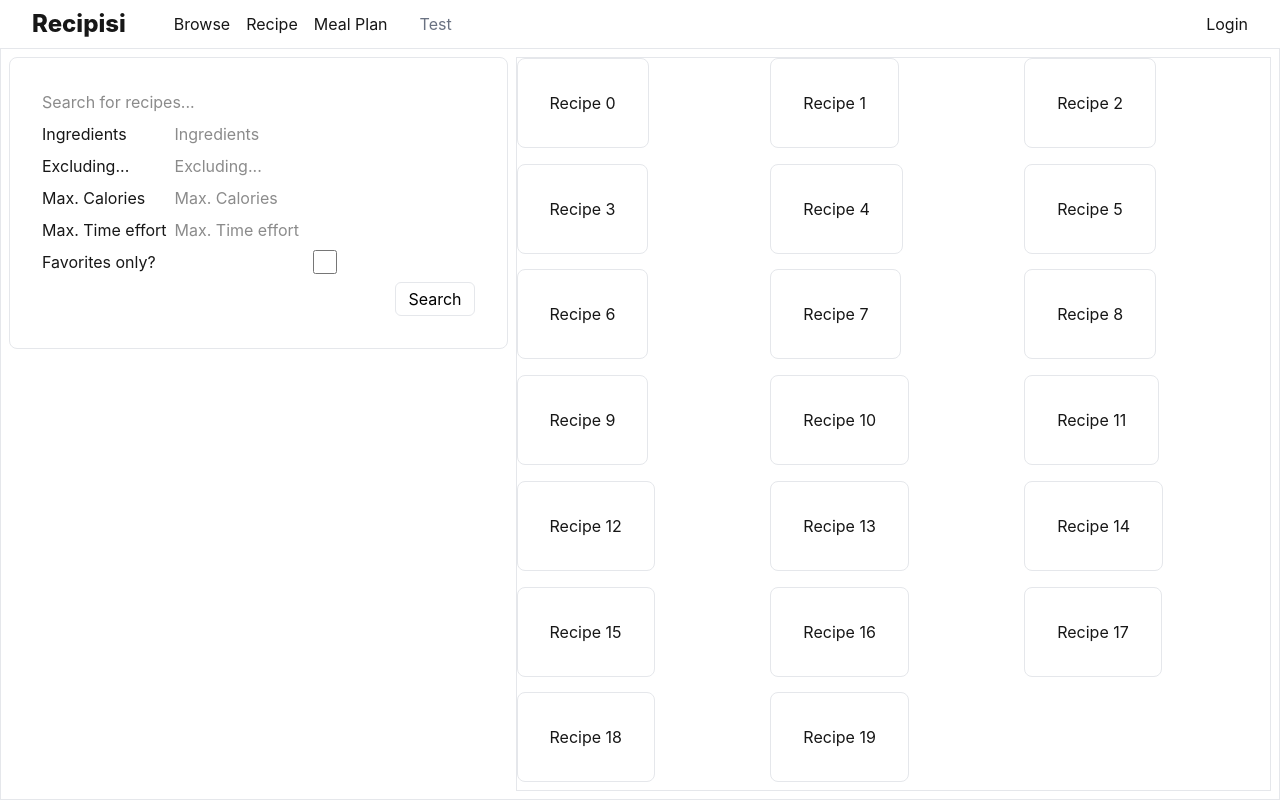
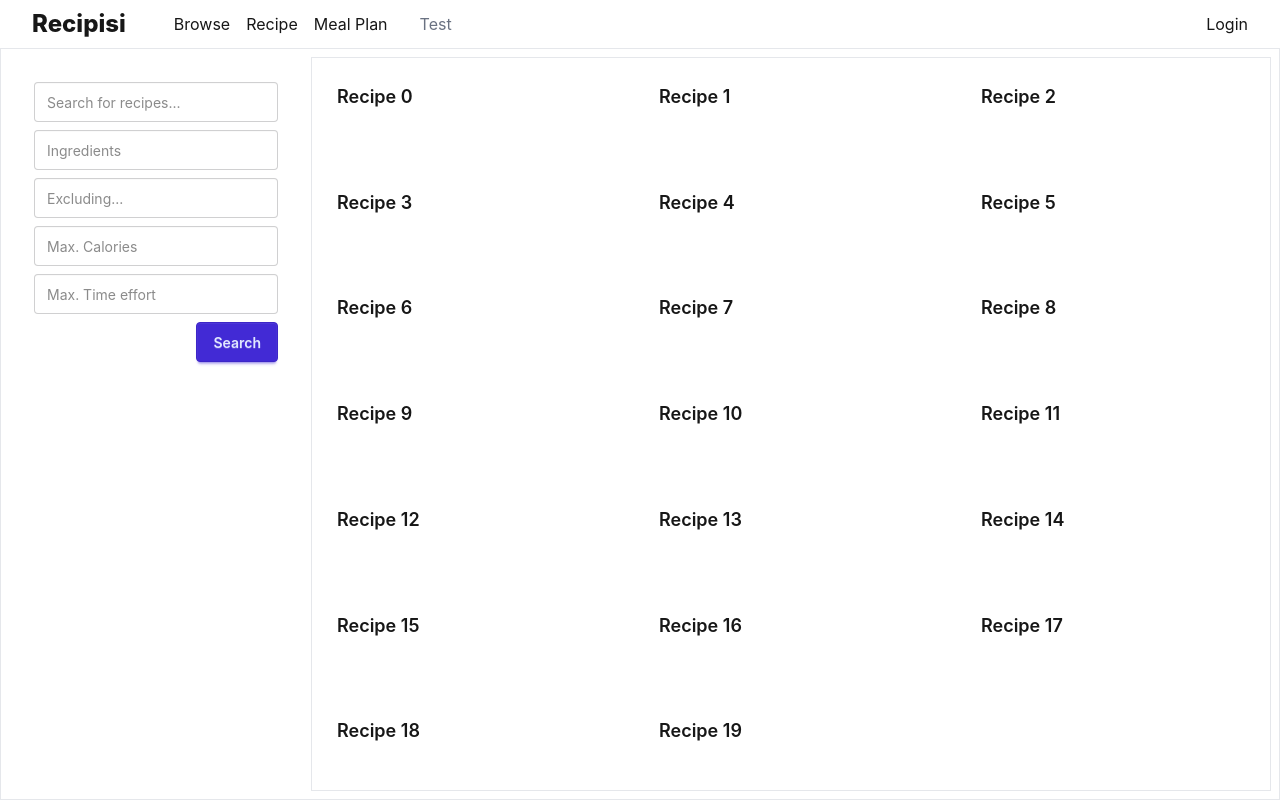
Before and after one commit to Hinotori91/ReciPisi, a Next.js app: page /browse in a window 1280 px wide. Built offline with nearby package versions, Linux system fonts and the light colour scheme.

Commit message:
migrated first batch to daisy

```diff
--- a/src/app/browse/RecipeCard.tsx
+++ b/src/app/browse/RecipeCard.tsx
@@ -3,7 +3,13 @@ import Card from '@/components/Card'
 type RecipeCardProps = { title?: string }
 
 const RecipeCard = ({ title = 'Unknown recipe' }: RecipeCardProps) => {
-	return <Card className="flex flex-col gap-2 p-2 w-full">{title}</Card>
+	return (
+		<Card>
+			<div className="card-body">
+				<h2 className="card-title">{title}</h2>
+			</div>
+		</Card>
+	)
 }
 
 export default RecipeCard
--- a/src/app/browse/Search.tsx
+++ b/src/app/browse/Search.tsx
@@ -1,21 +1,20 @@
-import Button from '@/components/Button'
 import Card from '@/components/Card'
 import LabeledInput from '@/components/LabeledInput'
 import SearchBar from '@/components/SearchBar'
 
 const Search = () => {
 	return (
-		<Card className="flex flex-col gap-2 p-2">
-			<SearchBar placeholder="Search for recipes..." />
-			<div className="grid grid-cols-[1fr_300px] gap-2">
+		<Card>
+			<div className="card-body">
+				<SearchBar placeholder="Search for recipes..." />
+
 				<LabeledInput label="Ingredients" />
 				<LabeledInput label="Excluding..." />
 				<LabeledInput label="Max. Calories" type="number" />
 				<LabeledInput label="Max. Time effort" type="number" />
-				<LabeledInput label="Favorites only?" type="checkbox" />
-			</div>
-			<div className="flex justify-end">
-				<Button label="Search" isPrimary />
+				<div className="card-actions justify-end">
+					<button className="btn btn-primary">Search</button>
+				</div>
 			</div>
 		</Card>
 	)
--- a/src/app/login/page.tsx
+++ b/src/app/login/page.tsx
@@ -1,4 +1,3 @@
-import Button from '@/components/Button'
 import Card from '@/components/Card'
 import LabeledInput from '@/components/LabeledInput'
 import Link from 'next/link'
@@ -7,15 +6,15 @@ const Login = () => {
 	return (
 		<div className="flex h-full justify-center">
 			<Card>
-				<div className="grid grid-cols-[1fr_300px] gap-2">
-					<LabeledInput label="E-Mail/Username"></LabeledInput>
-					<LabeledInput label="Password" type="password"></LabeledInput>
-				</div>
-				<div className="mt-8 flex justify-between">
-					<Link href="/register">
-						<Button label="Register" />
-					</Link>
-					<Button label="Login" isPrimary />
+				<div className="card-body">
+					<LabeledInput label="E-Mail/Username" />
+					<LabeledInput label="Password" type="password" />
+					<div className="card-actions justify-between">
+						<Link href="/register">
+							<button className="btn">Register</button>
+						</Link>
+						<button className="btn btn-primary">Login</button>
+					</div>
 				</div>
 			</Card>
 		</div>
--- a/src/app/register/page.tsx
+++ b/src/app/register/page.tsx
@@ -1,4 +1,3 @@
-import Button from '@/components/Button'
 import Card from '@/components/Card'
 import LabeledInput from '@/components/LabeledInput'
 
@@ -6,14 +5,14 @@ const Register = () => {
 	return (
 		<div className="flex h-full justify-center">
 			<Card>
-				<div className="grid grid-cols-[1fr_300px] gap-2">
+				<div className="card-body">
 					<LabeledInput label="E-Mail" type="email"></LabeledInput>
 					<LabeledInput label="Username"></LabeledInput>
 					<LabeledInput label="Password" type="password"></LabeledInput>
 					<LabeledInput label="Confirm password" type="password"></LabeledInput>
-				</div>
-				<div className="mt-8 flex justify-end">
-					<Button label="Register" isPrimary />
+					<div className="card-actions justify-end">
+						<button className="btn btn-primary">Register</button>
+					</div>
 				</div>
 			</Card>
 		</div>
--- a/src/app/test/page.tsx
+++ b/src/app/test/page.tsx
@@ -15,9 +15,16 @@ const Test = () => {
 
 	return (
 		<Card>
-			<form action={create}>
-				<input type="text" placeholder="write a comment" name="comment" />
-				<button type="submit">Submit</button>
+			<form className="card-body" action={create}>
+				<input
+					type="text"
+					className="input"
+					placeholder="write a comment"
+					name="comment"
+				/>
+				<button className="btn btn-primary" type="submit">
+					Submit
+				</button>
 			</form>
 		</Card>
 	)
--- a/src/components/Button.tsx
+++ /dev/null
@@ -1,17 +0,0 @@
-type ButtonProps = {
-	label?: string
-	isPrimary?: boolean
-}
-
-const Button = ({ label = 'Button', isPrimary }: ButtonProps) => {
-	return (
-		<button
-			className={`border px-3 py-1 rounded-md ${isPrimary ? 'bg-white text-black' : ''}`}
-			type="button"
-		>
-			{label}
-		</button>
-	)
-}
-
-export default Button
--- a/src/components/Card.tsx
+++ b/src/components/Card.tsx
@@ -5,7 +5,7 @@ type CardProps = {
 
 const Card = ({ children, className }: CardProps) => {
 	return (
-		<div className={`p-8 border rounded-lg w-max h-fit ${className}`}>
+		<div className={`card card-border border-white w-max h-fit ${className}`}>
 			{children}
 		</div>
 	)
--- a/src/components/LabeledInput.tsx
+++ b/src/components/LabeledInput.tsx
@@ -6,18 +6,15 @@ type LabeledInputProps = {
 
 const LabeledInput = ({ label, type, placeholder }: LabeledInputProps) => {
 	return (
-		<>
-			<label //
-				htmlFor={`input-${placeholder}`}
-			>
-				{label}
-			</label>
+		<label className="floating-label">
+			<span>{label}</span>
 			<input //
 				id={`input-${placeholder}`}
 				type={type}
 				placeholder={placeholder ? placeholder : label}
+				className="input"
 			/>
-		</>
+		</label>
 	)
 }
 
--- a/src/components/SearchBar.tsx
+++ b/src/components/SearchBar.tsx
@@ -3,7 +3,7 @@ type SearchBarProps = {
 }
 
 const SearchBar = ({ placeholder = 'Search...' }: SearchBarProps) => {
-	return <input type="search" placeholder={placeholder} />
+	return <input className="input" type="search" placeholder={placeholder} />
 }
 
 export default SearchBar
```
